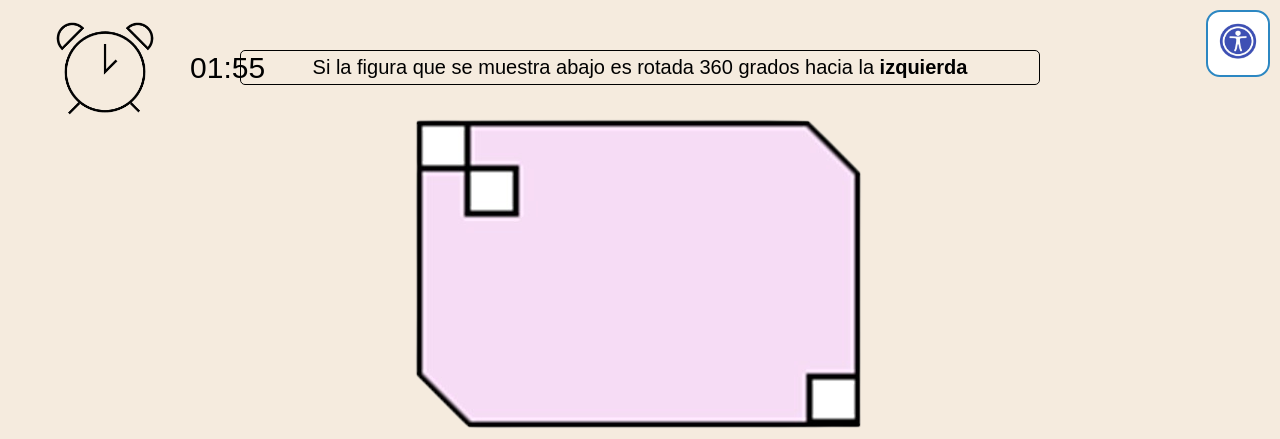
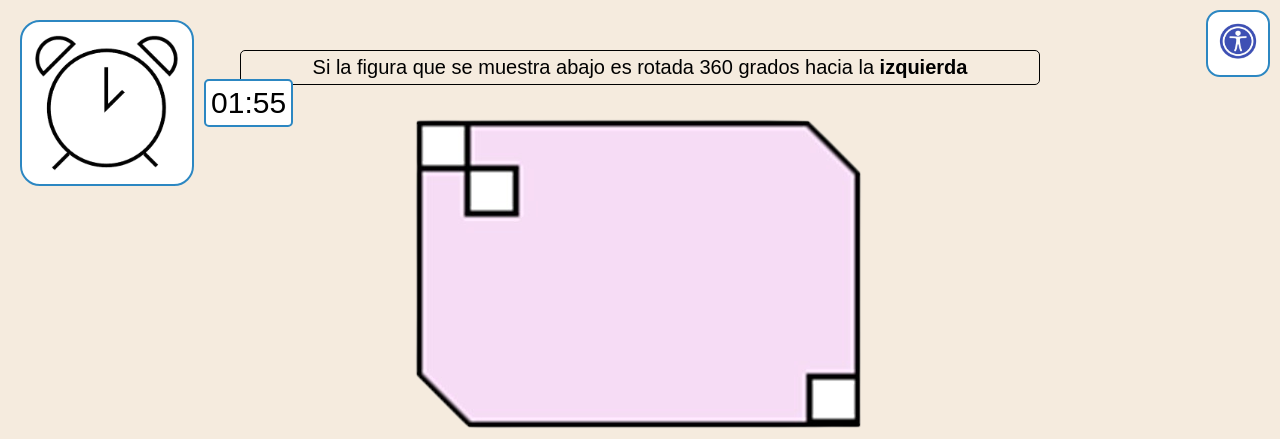
Before and after one commit to WalterEst/Tecnologias-Asistivas, a PHP site: page /Razonamiento_espacial/Q-1.html in a window 1280 px wide. Shown: the top 439 px of the page. Run offline with PHP 8.4, Linux system fonts and the light colour scheme.

Commit message:
Arreglando reloj

```diff
--- a/styles/global.css
+++ b/styles/global.css
@@ -65,8 +65,13 @@ body{
 }
 
 .d-clock img {
-    width: 170px; /* Ancho de la imagen del reloj */
+    width: 150px; /* Ancho de la imagen del reloj */
     height: auto; /* Altura automática según el ancho */
+    background-color: #ffffff;
+    margin-right: 10px;
+    padding: 10px;
+    border-radius: 20px;
+    border: 2px solid #2C87C2;
 }
 
 .time-container {
@@ -74,6 +79,10 @@ body{
     font-size: 30px;
     font-family: Arial, Helvetica, sans-serif;
     color: #000000;
+    background-color: #ffffff;
+    padding: 5px;
+    border-radius: 5px;
+    border: 2px solid #2C87C2;
 }
 
 
```
Also changed, not shown: Imagenes/index/time.png.
